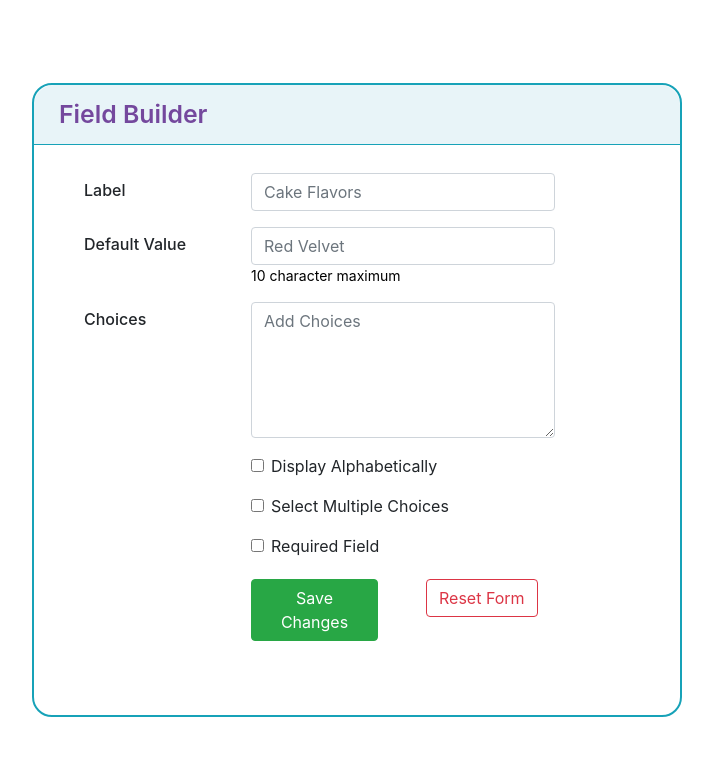
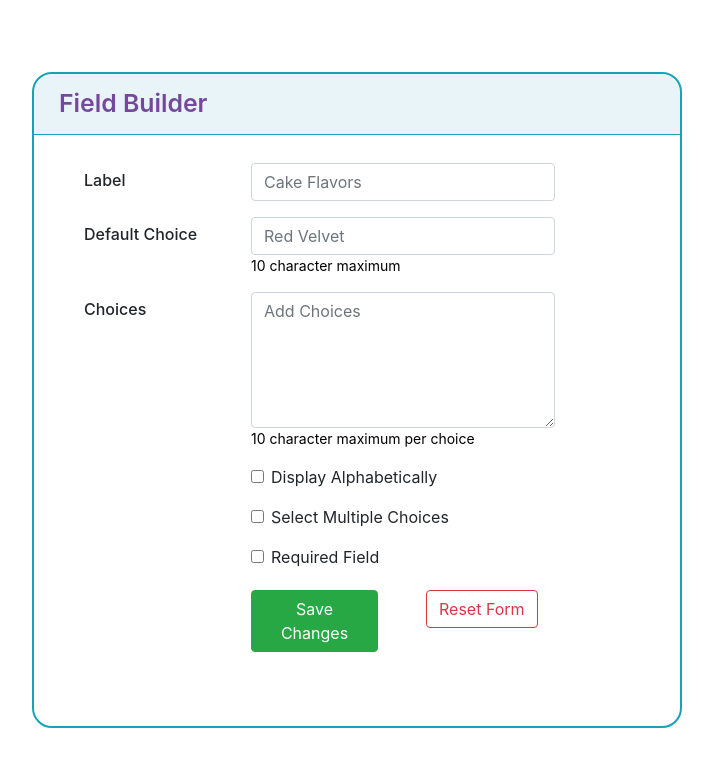
Before and after one commit to enbacon/Field-Builder, a React (Create React App) app: page / in a window 1280 px wide. Shown: the top 766 px of the page, without its empty margins (283-996 px from the left). Built offline with nearby package versions, Linux system fonts and the light colour scheme.

Commit message:
Adjust character countdown

```diff
--- a/src/Builder.js
+++ b/src/Builder.js
@@ -18,7 +18,8 @@ const Builder = () => {
     required: false
   })
   const [characterNotification, setCharacterNotification] = useState({
-    charactersRemaining: `${MAX_CHARACTER_LIMIT} character maximum`
+    defaultCharactersRemaining: `${MAX_CHARACTER_LIMIT} character maximum`,
+    choicesCharactersRemaining: `${MAX_CHARACTER_LIMIT} character maximum per choice`
   })
   const [notifications, setNotifications] = useState({
     duplicatesError: '',
@@ -54,14 +55,20 @@ const Builder = () => {
     // Characters remaining
     const choiceLength = event.target.value.length
 
+    // Default Choice Length Validation
     if (event.target.name === 'default' && !event.target.value.length) {
-      characterNotification.charactersRemaining = `${MAX_CHARACTER_LIMIT} character maximum`
+      characterNotification.defaultCharactersRemaining = `${MAX_CHARACTER_LIMIT} character maximum`
+    } else if (event.target.name === 'default' && (MAX_CHARACTER_LIMIT - choiceLength >= 0)) {
+      characterNotification.defaultCharactersRemaining = `${MAX_CHARACTER_LIMIT - choiceLength} characters left`
+      console.log('this is event.target.name', event.target.name)
+      console.log(`${MAX_CHARACTER_LIMIT - choiceLength} characters left`)
     } else {
-      if (event.target.name === 'default') {
-        characterNotification.charactersRemaining = `${MAX_CHARACTER_LIMIT - choiceLength} characters left`
-        console.log('this is event.target.name', event.target.name)
-        console.log('this is field', field)
-        console.log(`${MAX_CHARACTER_LIMIT - choiceLength} characters left`)
+      if (event.target.name === 'default' && (MAX_CHARACTER_LIMIT - choiceLength < 0)) {
+        if (Math.abs(MAX_CHARACTER_LIMIT - choiceLength) === 1) {
+          characterNotification.defaultCharactersRemaining = `${Math.abs(MAX_CHARACTER_LIMIT - choiceLength)} character past maximum`
+        } else {
+          characterNotification.defaultCharactersRemaining = `${Math.abs(MAX_CHARACTER_LIMIT - choiceLength)} characters past maximum`
+        }
       }
     }
   }
@@ -97,13 +104,19 @@ const Builder = () => {
       required: field.required
     }
 
+    // Start spinner code here
     axios({
       method: 'POST',
       url: 'http://www.mocky.io/v2/566061f21200008e3aabd919',
       data: data
     })
-      .then(() => setCreated('Congratulations! Field built successfully !'))
-      .catch(console.error)
+
+      .then(() => setCreated('Congratulations! Field built successfully!')
+        // and stop spinner
+      )
+      .catch(console.error
+        // and stop spinner
+      )
 
     console.log('Field data', data)
   }
@@ -119,7 +132,8 @@ const Builder = () => {
     })
 
     setCharacterNotification({
-      charactersRemaining: `${MAX_CHARACTER_LIMIT} character maximum`
+      defaultCharactersRemaining: `${MAX_CHARACTER_LIMIT} character maximum`,
+      choicesCharactersRemaining: `${MAX_CHARACTER_LIMIT} character maximum per choice`
     })
 
     setNotifications({
@@ -153,7 +167,6 @@ const Builder = () => {
                   type="text"
                   name="label"
                   placeholder="Cake Flavors"
-                  autoComplete="off"
                   onChange={handleChange}
                   value={field.label}
                   md={7}
@@ -163,7 +176,7 @@ const Builder = () => {
 
             <Form.Group as={Row} controlId="default" className="small-entry">
               <Col md={4}>
-                <Form.Label className="label">Default Value</Form.Label>
+                <Form.Label className="label">Default Choice</Form.Label>
               </Col>
 
               <Col>
@@ -171,14 +184,12 @@ const Builder = () => {
                   type="text"
                   name="default"
                   placeholder="Red Velvet"
-                  autoComplete="off"
-                  maxLength={MAX_CHARACTER_LIMIT}
                   onChange={handleChange}
                   value={field.default}
                   md={7} />
 
                 <div style={{ fontSize: 14, color: 'black' }}>
-                  {characterNotification.charactersRemaining}
+                  {characterNotification.defaultCharactersRemaining}
                 </div>
               </Col>
             </Form.Group>
@@ -194,10 +205,13 @@ const Builder = () => {
                   className="text-area"
                   name="choices"
                   placeholder="Add Choices"
-                  autoComplete="off"
                   onChange={handleChange}
                   value={field.choices}
                   md={7} />
+
+                <div style={{ fontSize: 14, color: 'black' }}>
+                  {characterNotification.choicesCharactersRemaining}
+                </div>
 
                 <div style={{ fontSize: 14, color: 'red', marginLeft: '2px' }}>
                   {notifications.duplicatesError}
```
